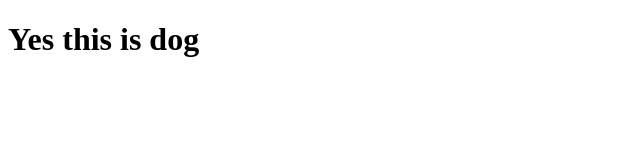
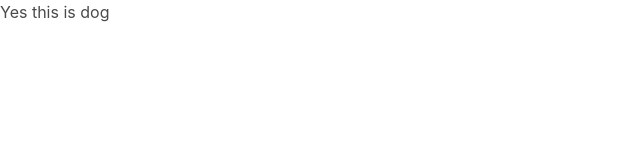
Before and after one commit to Orrison/aac-coding-challenge, a website: page index.html in a window 1280 px wide. Shown: the whole page, without its empty margins (0-640 px from the left). Drawn offline with nearby package versions, Linux system fonts and the light colour scheme.

Commit message:
Add Bulma css

```diff
--- a/index.html
+++ b/index.html
@@ -5,6 +5,7 @@
     <meta name="viewport" content="width=device-width, initial-scale=1.0">
     <meta http-equiv="X-UA-Compatible" content="ie=edge">
     <title>AAC Code Challenge</title>
+    <link rel="stylesheet" href="https://cdnjs.cloudflare.com/ajax/libs/bulma/0.7.4/css/bulma.min.css" integrity="sha256-8B1OaG0zT7uYA572S2xOxWACq9NXYPQ+U5kHPV1bJN4=" crossorigin="anonymous" />
 </head>
 <body>
     <h1>Yes this is dog</h1>
```
